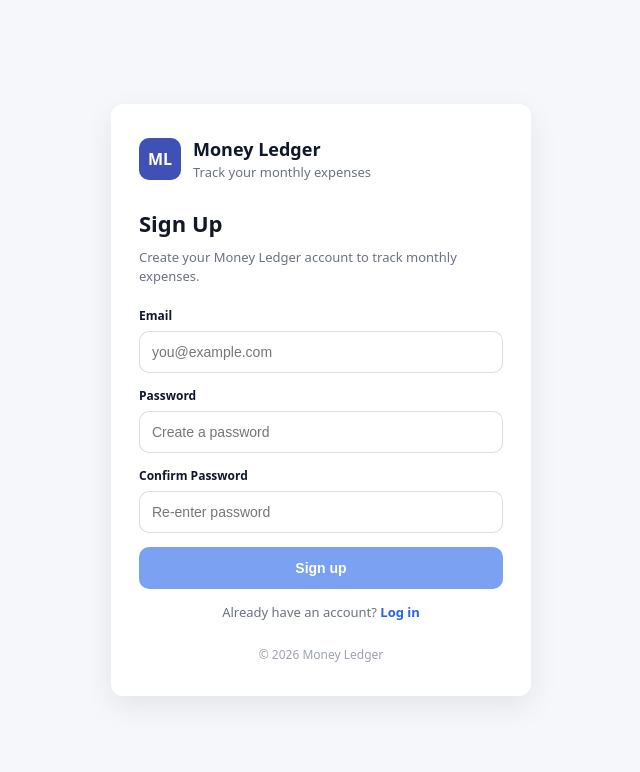
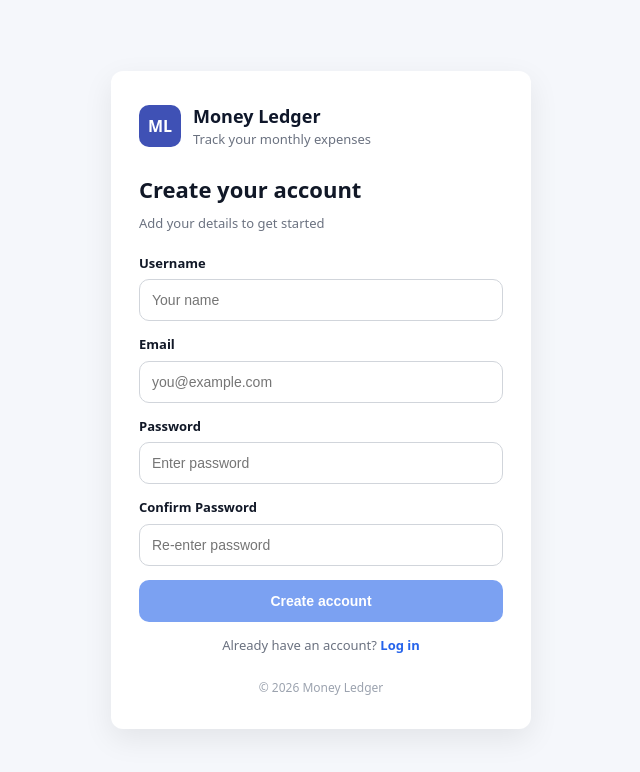
Before and after one commit to Vetrivelkv/money-ledger-react, a React (Vite) app: page /register in a window 1280 px wide. Shown: the top 772 px of the page, without its empty margins (319-959 px from the left). Built offline with nearby package versions, Linux system fonts and the light colour scheme.

Commit message:
users api integration

```diff
--- a/src/pages/auth/Register.jsx
+++ b/src/pages/auth/Register.jsx
@@ -1,108 +1,179 @@
 import React, { useMemo, useState } from "react";
 import { Link, useNavigate } from "react-router-dom";
-import TextField from "../../components/ui/TextField";
 import Button from "../../components/ui/Button";
 import { PATHS } from "../../routes/paths";
+import { api } from "../../services/api";
 import "./authPages.css";
 
 const emailRegex = /^[^\s@]+@[^\s@]+\.[^\s@]+$/;
 
+// Mirrors backend rules (recommended)
+function validateRegister({ userName, email, password, confirmPassword }) {
+  const errors = {};
+
+  const name = (userName || "").trim();
+  const mail = (email || "").trim();
+
+  if (!name) errors.userName = "Username is required.";
+  else if (name.length < 2)
+    errors.userName = "Username must be at least 2 characters.";
+  else if (name.length > 50)
+    errors.userName = "Username must be 50 characters or less.";
+
+  if (!mail) errors.email = "Email is required.";
+  else if (!emailRegex.test(mail))
+    errors.email = "Enter a valid email address.";
+  else if (mail.length > 255)
+    errors.email = "Email must be 255 characters or less.";
+
+  if (!password) errors.password = "Password is required.";
+  else if (password.length < 6)
+    errors.password = "Password must be at least 6 characters.";
+  else if (password.length > 72)
+    errors.password = "Password must be 72 characters or less.";
+
+  if (!confirmPassword)
+    errors.confirmPassword = "Confirm password is required.";
+  else if (password !== confirmPassword)
+    errors.confirmPassword = "Passwords do not match.";
+
+  return errors;
+}
+
 export default function Register() {
   const navigate = useNavigate();
-  const [form, setForm] = useState({ email: "", password: "", confirmPassword: "" });
+
+  const [form, setForm] = useState({
+    userName: "",
+    email: "",
+    password: "",
+    confirmPassword: "",
+  });
+
   const [touched, setTouched] = useState({});
-  const [isSubmitting, setIsSubmitting] = useState(false);
+  const [submitting, setSubmitting] = useState(false);
+  const [serverError, setServerError] = useState("");
 
-  const errors = useMemo(() => {
-    const next = {};
+  const errors = useMemo(() => validateRegister(form), [form]);
+  const canSubmit = Object.keys(errors).length === 0 && !submitting;
 
-    if (!form.email) next.email = "Email is required";
-    else if (!emailRegex.test(form.email)) next.email = "Enter a valid email";
-
-    if (!form.password) next.password = "Password is required";
-    else if (form.password.length < 6) next.password = "Use at least 6 characters";
-
-    if (!form.confirmPassword) next.confirmPassword = "Confirm password is required";
-    else if (form.password && form.confirmPassword !== form.password)
-      next.confirmPassword = "Passwords do not match";
-
-    return next;
-  }, [form]);
-
-  const hasErrors = Object.keys(errors).length > 0;
-
-  const onChange = (e) => {
-    const { name, value } = e.target;
-    setForm((p) => ({ ...p, [name]: value }));
+  const onChange = (key) => (e) => {
+    setServerError("");
+    setForm((prev) => ({ ...prev, [key]: e.target.value }));
   };
 
-  const onBlur = (e) => {
-    const { name } = e.target;
-    setTouched((p) => ({ ...p, [name]: true }));
-  };
+  const onBlur = (key) => () => setTouched((p) => ({ ...p, [key]: true }));
 
-  const onSubmit = async (e) => {
+  const submit = async (e) => {
     e.preventDefault();
-    setTouched({ email: true, password: true, confirmPassword: true });
-    if (hasErrors) return;
+    setTouched({
+      userName: true,
+      email: true,
+      password: true,
+      confirmPassword: true,
+    });
+
+    const currentErrors = validateRegister(form);
+    if (Object.keys(currentErrors).length > 0) return;
 
     try {
-      setIsSubmitting(true);
+      setSubmitting(true);
+      setServerError("");
 
-      // TODO: replace with API call
-      // await api.register({ email: form.email, password: form.password })
-      console.log("REGISTER payload", { email: form.email, password: form.password });
+      // backend expects userName/email/password (confirm is client-side only)
+      await api.post("/users", {
+        userName: form.userName.trim(),
+        email: form.email.trim(),
+        password: form.password,
+      });
 
+      // After successful registration: go to login (or auto-login later)
       navigate(PATHS.LOGIN);
+    } catch (err) {
+      setServerError(err?.message || "Registration failed. Please try again.");
     } finally {
-      setIsSubmitting(false);
+      setSubmitting(false);
     }
   };
 
+  const fieldError = (key) => (touched[key] ? errors[key] : "");
+
   return (
     <div>
-      <h1 className="authTitle">Sign Up</h1>
-      <p className="authSubtitle">Create your Money Ledger account to track monthly expenses.</p>
+      <h1 className="authTitle">Create your account</h1>
+      <p className="authSubtitle">Add your details to get started</p>
 
-      <form onSubmit={onSubmit}>
-        <TextField
-          label="Email"
-          name="email"
+      <form className="authForm" onSubmit={submit}>
+        <div className="authField">
+          <label htmlFor="userName">Username</label>
+          <input
+            id="userName"
+            type="text"
+            placeholder="Your name"
+            value={form.userName}
+            onChange={onChange("userName")}
+            onBlur={onBlur("userName")}
+            autoComplete="name"
+          />
+          {fieldError("userName") ? (
+            <div className="authError">{fieldError("userName")}</div>
+          ) : null}
+        </div>
+
+        <div className="authField">
+          <label htmlFor="email">Email</label>
+          <input
+            id="email"
             type="email"
+            placeholder="you@example.com"
             value={form.email}
-          onChange={onChange}
-          onBlur={onBlur}
-          placeholder="you@example.com"
+            onChange={onChange("email")}
+            onBlur={onBlur("email")}
             autoComplete="email"
-          error={touched.email ? errors.email : ""}
           />
+          {fieldError("email") ? (
+            <div className="authError">{fieldError("email")}</div>
+          ) : null}
+        </div>
 
-        <TextField
-          label="Password"
-          name="password"
+        <div className="authField">
+          <label htmlFor="password">Password</label>
+          <input
+            id="password"
             type="password"
+            placeholder="Enter password"
             value={form.password}
-          onChange={onChange}
-          onBlur={onBlur}
-          placeholder="Create a password"
+            onChange={onChange("password")}
+            onBlur={onBlur("password")}
             autoComplete="new-password"
-          error={touched.password ? errors.password : ""}
           />
+          {fieldError("password") ? (
+            <div className="authError">{fieldError("password")}</div>
+          ) : null}
+        </div>
 
-        <TextField
-          label="Confirm Password"
-          name="confirmPassword"
+        <div className="authField">
+          <label htmlFor="confirmPassword">Confirm Password</label>
+          <input
+            id="confirmPassword"
             type="password"
+            placeholder="Re-enter password"
             value={form.confirmPassword}
-          onChange={onChange}
-          onBlur={onBlur}
-          placeholder="Re-enter password"
+            onChange={onChange("confirmPassword")}
+            onBlur={onBlur("confirmPassword")}
             autoComplete="new-password"
-          error={touched.confirmPassword ? errors.confirmPassword : ""}
           />
+          {fieldError("confirmPassword") ? (
+            <div className="authError">{fieldError("confirmPassword")}</div>
+          ) : null}
+        </div>
 
-        <Button type="submit" disabled={isSubmitting || hasErrors}>
-          {isSubmitting ? "Creating..." : "Sign up"}
+        {serverError ? (
+          <div className="authServerError">{serverError}</div>
+        ) : null}
+
+        <Button type="submit" disabled={!canSubmit}>
+          {submitting ? "Creating..." : "Create account"}
         </Button>
       </form>
 
--- a/src/pages/auth/authPages.css
+++ b/src/pages/auth/authPages.css
@@ -62,3 +62,16 @@
 .authLinkRow a:hover {
   text-decoration: underline;
 }
+
+.authError {
+  margin-top: 6px;
+  font-size: 12px;
+  color: #dc2626;
+}
+
+.authServerError {
+  margin-top: 6px;
+  font-size: 13px;
+  color: #dc2626;
+  text-align: center;
+}
--- /dev/null
+++ b/src/services/api.js
@@ -0,0 +1,35 @@
+const BASE_URL = import.meta.env.VITE_API_BASE_URL || "http://localhost:5000";
+
+async function request(path, { method = "GET", body, headers } = {}) {
+  const res = await fetch(`${BASE_URL}${path}`, {
+    method,
+    headers: {
+      "Content-Type": "application/json",
+      ...(headers || {}),
+    },
+    credentials: "include",
+    body: body ? JSON.stringify(body) : undefined,
+  });
+
+  const data = await res.json().catch(() => ({}));
+
+  if (!res.ok) {
+    const msg =
+      data?.message ||
+      data?.error ||
+      `Request failed with status ${res.status}`;
+    const err = new Error(msg);
+    err.status = res.status;
+    err.data = data;
+    throw err;
+  }
+
+  return data;
+}
+
+export const api = {
+  get: (path) => request(path),
+  post: (path, body) => request(path, { method: "POST", body }),
+  put: (path, body) => request(path, { method: "PUT", body }),
+  del: (path) => request(path, { method: "DELETE" }),
+};
```
Also changed, not shown: 1 other file (tests, documents, lock files or other folders). Lines whose indentation alone changed are shown as unchanged.
